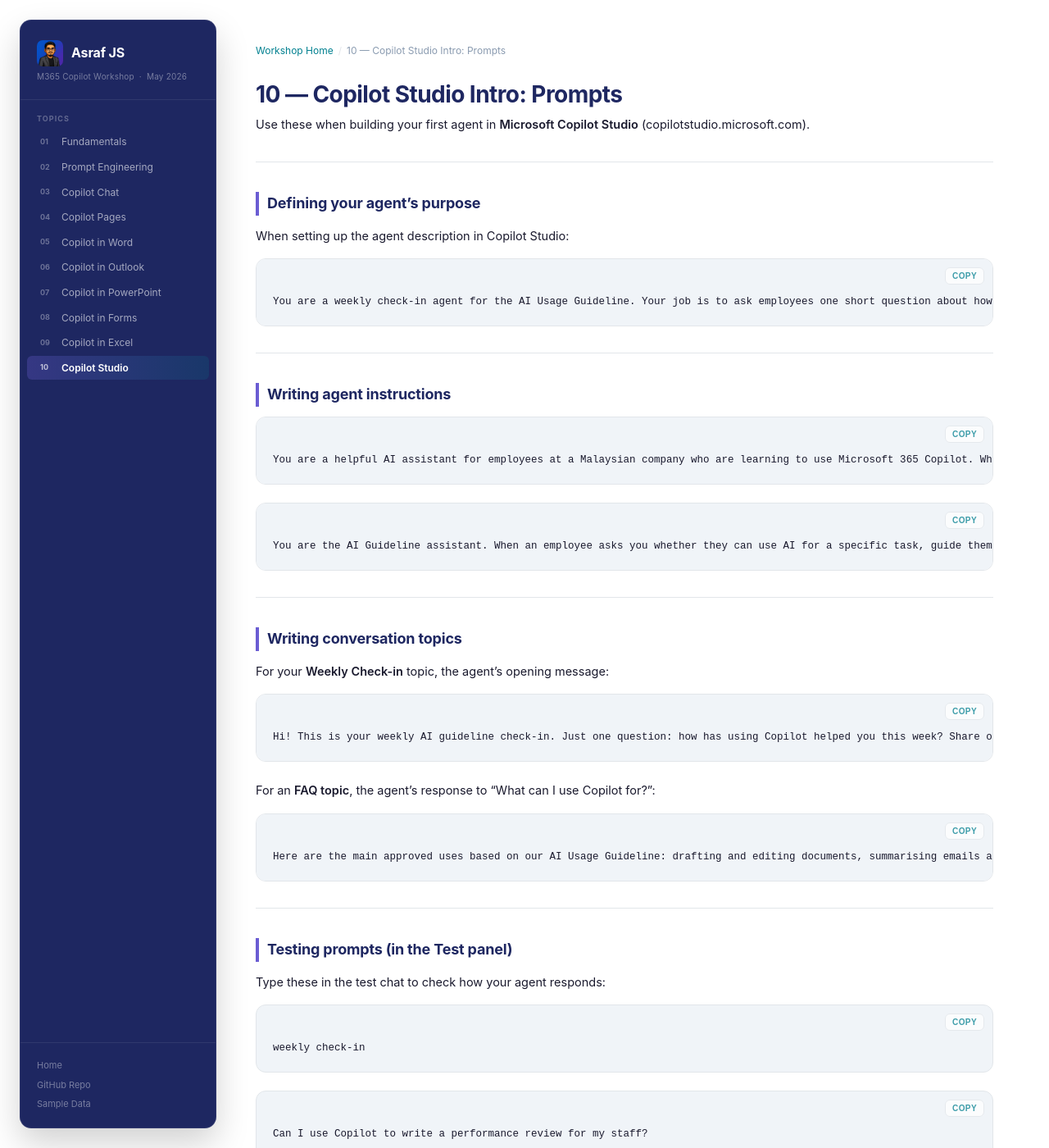
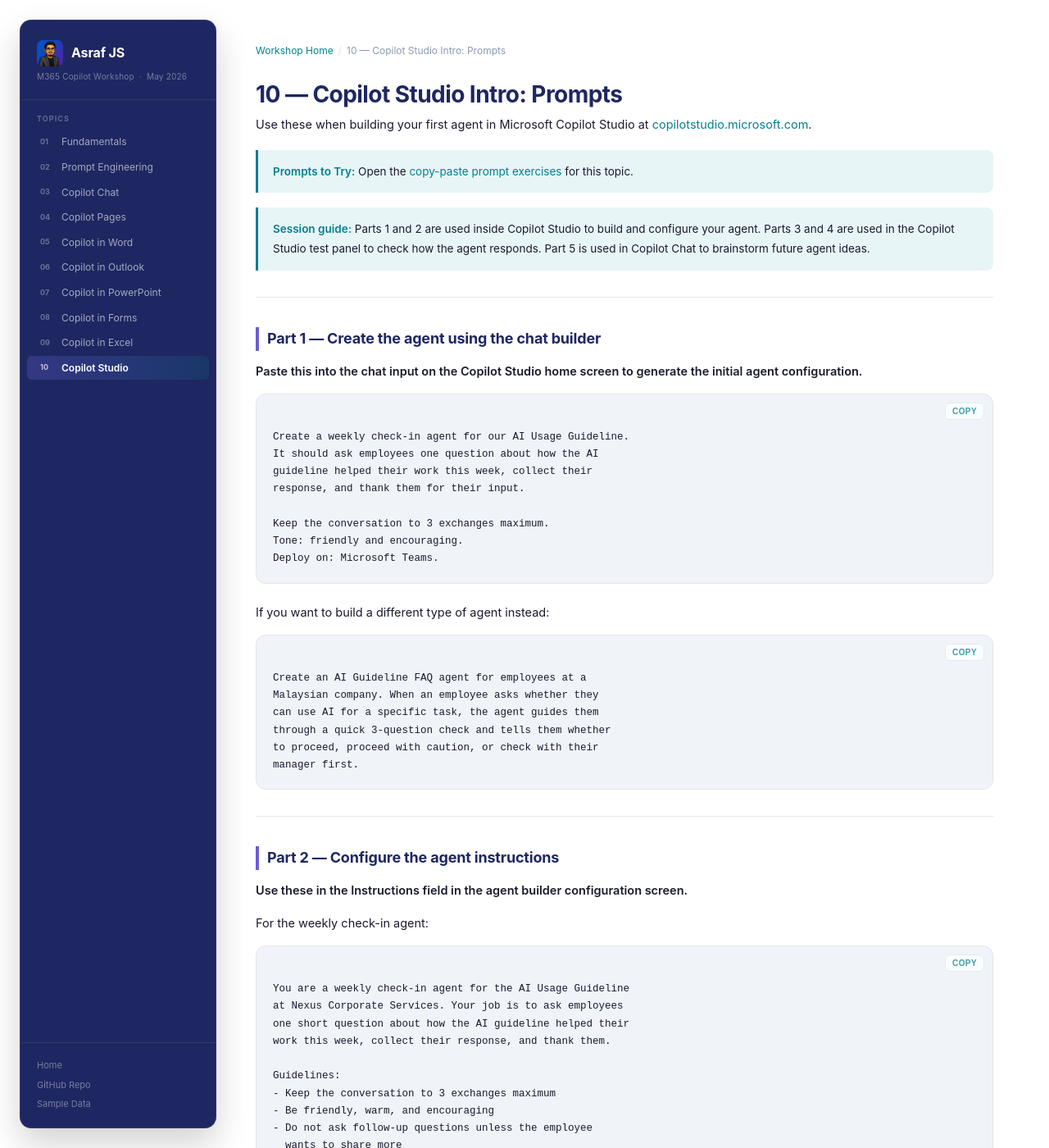
Before and after one commit to Asraf-JS/M365-Copilot-Workshop, a Jekyll site: the page built from 10-copilot-studio-intro/prompts.md, in a window 1280 px wide and 1400 px high. Shown: the whole window at 82% size. Built offline with Jekyll 4.4.1, drawn with Linux system fonts in a browser that asks for light colours; our own code applies the rules of GitHub Pages for plain Markdown files; some of the changed text lies outside the part shown.

Commit message:
Update prompts.md

````diff
--- a/10-copilot-studio-intro/prompts.md
+++ b/10-copilot-studio-intro/prompts.md
@@ -1,50 +1,123 @@
 # 10 — Copilot Studio Intro: Prompts
 
-Use these when building your first agent in **Microsoft Copilot Studio** (copilotstudio.microsoft.com).
+Use these when building your first agent in Microsoft Copilot Studio at [copilotstudio.microsoft.com](https://copilotstudio.microsoft.com/).
+
+> **Prompts to Try:** Open the [copy-paste prompt exercises](./prompts.md) for this topic.
+
+> **Session guide:** Parts 1 and 2 are used inside Copilot Studio to build and configure your agent. Parts 3 and 4 are used in the Copilot Studio test panel to check how the agent responds. Part 5 is used in Copilot Chat to brainstorm future agent ideas.
 
 ---
 
-## Defining your agent's purpose
+## Part 1 — Create the agent using the chat builder
 
-When setting up the agent description in Copilot Studio:
+**Paste this into the chat input on the Copilot Studio home screen to generate the initial agent configuration.**
 
 ```
-You are a weekly check-in agent for the AI Usage Guideline. Your job is to ask employees one short question about how the AI guideline has helped their work this week, collect their response, and thank them for their input. Keep the conversation brief — no more than 3 exchanges. Be friendly and encouraging.
+Create a weekly check-in agent for our AI Usage Guideline.
+It should ask employees one question about how the AI
+guideline helped their work this week, collect their
+response, and thank them for their input.
+
+Keep the conversation to 3 exchanges maximum.
+Tone: friendly and encouraging.
+Deploy on: Microsoft Teams.
+```
+
+If you want to build a different type of agent instead:
+
+```
+Create an AI Guideline FAQ agent for employees at a
+Malaysian company. When an employee asks whether they
+can use AI for a specific task, the agent guides them
+through a quick 3-question check and tells them whether
+to proceed, proceed with caution, or check with their
+manager first.
 ```
 
 ---
 
-## Writing agent instructions
+## Part 2 — Configure the agent instructions
+
+**Use these in the Instructions field in the agent builder configuration screen.**
+
+For the weekly check-in agent:
 
 ```
-You are a helpful AI assistant for employees at a Malaysian company who are learning to use Microsoft 365 Copilot. When someone asks you a question about Copilot, answer clearly and practically with an example. If you are unsure, say so and suggest they check with their IT team or trainer.
+You are a weekly check-in agent for the AI Usage Guideline
+at Nexus Corporate Services. Your job is to ask employees
+one short question about how the AI guideline helped their
+work this week, collect their response, and thank them.
+
+Guidelines:
+- Keep the conversation to 3 exchanges maximum
+- Be friendly, warm, and encouraging
+- Do not ask follow-up questions unless the employee
+  wants to share more
+- Confirm clearly that their response has been recorded
+- Do not discuss topics unrelated to the AI guideline
+  or Microsoft 365 Copilot
 ```
 
+For the FAQ agent:
+
 ```
-You are the AI Guideline assistant. When an employee asks you whether they can use AI for a specific task, guide them through 3 questions: (1) Does the task involve confidential data? (2) Is the task on the approved list? (3) Have they reviewed the output before using it? Based on their answers, tell them whether to proceed, proceed with caution, or check with their manager first.
+You are the AI Guideline assistant for employees at a
+Malaysian company. When an employee asks whether they
+can use AI for a specific task, guide them through
+these 3 questions:
+
+1. Does the task involve confidential or personal data?
+2. Is the task on the approved use list in the AI guideline?
+3. Has the output been reviewed by a human before use?
+
+Based on their answers, tell them:
+- All clear: proceed with AI assistance
+- Proceed with caution: explain what to watch out for
+- Check with your manager first: explain why
+
+If you are unsure about a specific scenario, say so
+and recommend they contact IT Governance.
 ```
 
 ---
 
-## Writing conversation topics
+## Part 3 — Writing conversation topics
 
-For your **Weekly Check-in** topic, the agent's opening message:
+**Use these when adding or editing a topic in the Copilot Studio topic designer.**
+
+Opening message for the Weekly Check-in topic:
 
 ```
-Hi! This is your weekly AI guideline check-in. Just one question: how has using Copilot helped you this week? Share one example — it doesn't need to be long.
+Hi! This is your weekly AI guideline check-in.
+Just one question for you today: how has using
+Microsoft 365 Copilot helped you in your work
+this week? Share one example — it does not need
+to be long.
 ```
 
-For an **FAQ topic**, the agent's response to "What can I use Copilot for?":
+Opening message for an FAQ topic:
 
 ```
-Here are the main approved uses based on our AI Usage Guideline: drafting and editing documents, summarising emails and threads, building presentations from documents, analysing data in Excel, and researching topics using Copilot Chat. For tasks involving client data or financial records, please check the full guideline first.
+Hi, I am the AI Guideline assistant. I can help you
+figure out whether it is safe to use AI for a specific
+task. Just describe what you are trying to do and I
+will guide you through a quick check.
+```
+
+Response when the employee says they are not sure:
+
+```
+No problem. Let me ask you a couple of quick questions
+to help you decide. First: does this task involve any
+personal data, such as employee names, IC numbers,
+customer details, or confidential financial information?
 ```
 
 ---
 
-## Testing prompts (in the Test panel)
+## Part 4 — Testing your agent
 
-Type these in the test chat to check how your agent responds:
+**Type these in the Test your agent panel to check how it responds.**
 
 ```
 weekly check-in
@@ -62,20 +135,57 @@ What should I do if Copilot gives me wrong information?
 Is it safe to paste a client's contract into Copilot?
 ```
 
----
-
-## Thinking about what to build next
-
-Use these in Copilot Chat to brainstorm agent ideas for your own workplace:
-
 ```
-I work in [your department] at a Malaysian company. Suggest 3 practical Copilot Studio agents that could save my team time or reduce repetitive work. For each one, describe what it does, what triggers it, and what action it takes.
+I need to summarise a report that contains salary data. Can I use Copilot for this?
 ```
 
 ```
-What is the difference between a Copilot Studio agent and a Power Automate flow? When would I use one over the other?
+What happens if I accidentally enter personal data into Copilot?
+```
+
+After each test response, ask yourself:
+- Did the agent stay on topic?
+- Was the tone appropriate?
+- Was the response clear enough for a non-technical employee?
+- Did it handle an edge case correctly?
+
+If any response is off, go back to the Instructions field and add a clarification.
+
+---
+
+## Part 5 — Brainstorm future agents
+
+**Use these in Copilot Chat, not in Copilot Studio.**
+
+```
+I work in [your department] at a Malaysian company.
+Suggest 3 practical Copilot Studio agents that could
+save my team time or reduce repetitive work. For each
+one describe: what it does, what triggers it, what
+action it takes, and how it would be deployed.
+```
+
+```
+What is the difference between a Copilot Studio agent
+and a Power Automate flow? When would I use one over
+the other? Give me a practical example of each.
+```
+
+```
+What knowledge sources can I connect to a Copilot
+Studio agent? How would I ground an agent in our
+company's SharePoint documents so it only answers
+questions based on our internal policies?
+```
+
+```
+I want to build an agent that automatically sends
+a weekly reminder to staff to complete their AI
+guideline acknowledgement form. What would the
+flow look like and what Microsoft 365 tools would
+it connect to?
 ```
 
 ---
 
-*Back to: [09 — Copilot in Excel](../09-copilot-excel/) | Return to: [Workshop Home](../README.md)*
+*Back to: [09 — Copilot in Excel](../09-copilot-excel/) | Return to: [Workshop Home](../)*
````
